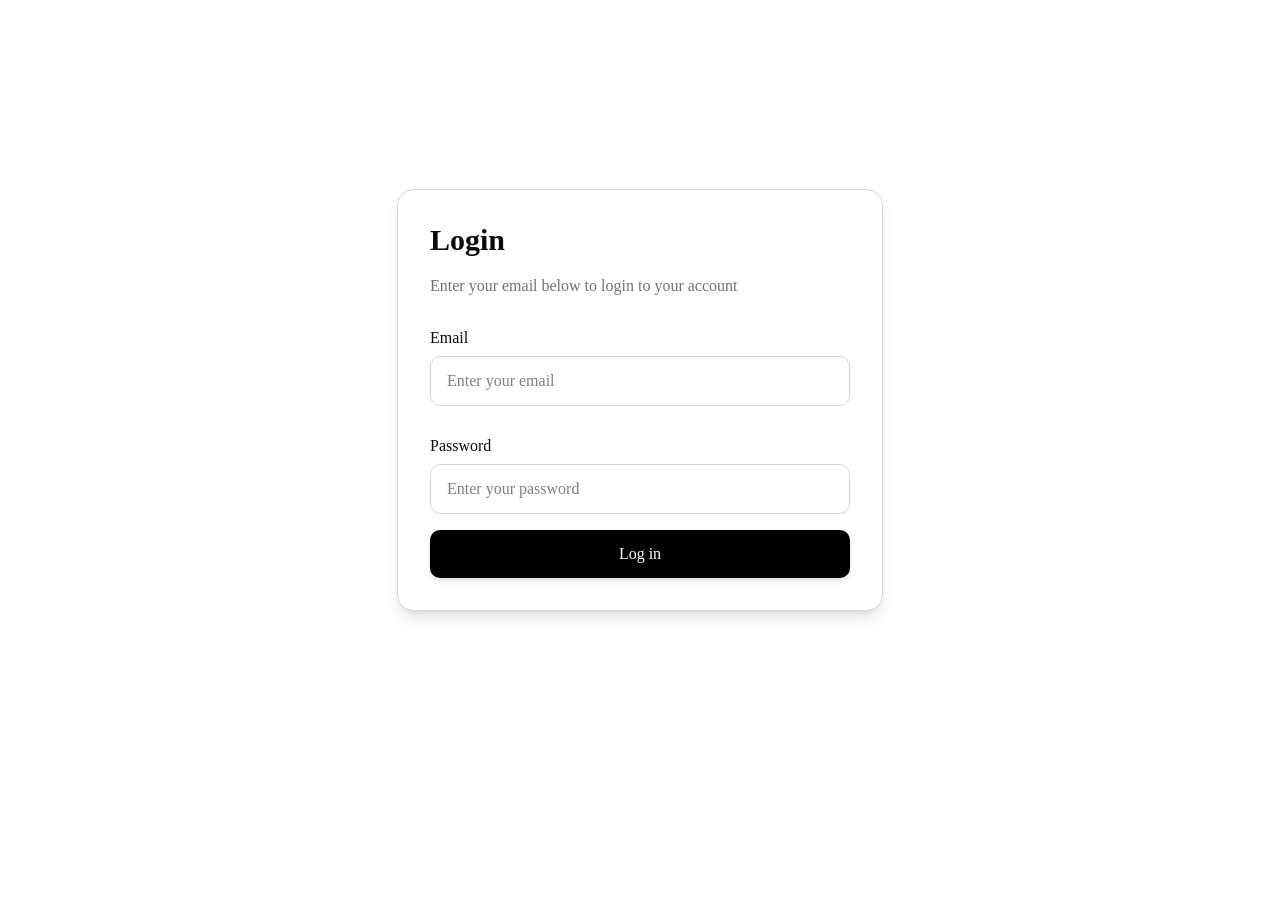
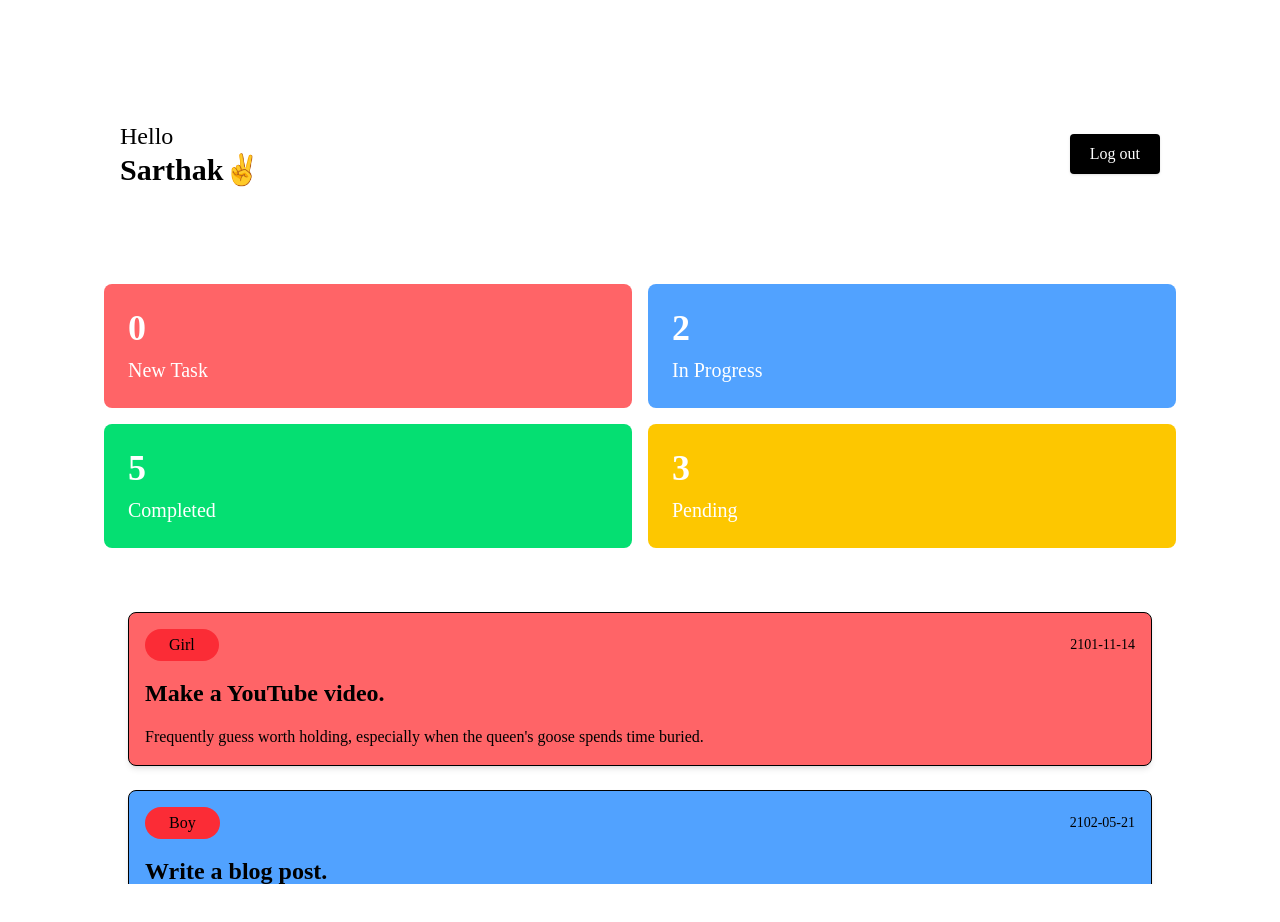
Before and after one commit to dheeraj-Joshi0208/Employee-Management-System, a React (Vite) app: page / in a window 1280 px wide. Shown: the top 922 px of the page. Before the commit the page ends 800 px from the top, so only its background shows below. Built offline with nearby package versions, Linux system fonts and the light colour scheme.

Commit message:
Change Header UI.

```diff
--- a/src/App.jsx
+++ b/src/App.jsx
@@ -1,13 +1,13 @@
 import "./css/App.css";
-import Login from "./components/Auth/Login";
-// import EmployeeDashboard from "./components/Dashboard/EmployeeDashboard";
+// import Login from "./components/Auth/Login";
+import EmployeeDashboard from "./components/Dashboard/EmployeeDashboard";
 
 function App() {
   return (
     <>
-      <div className="container m-auto min-h-screen w-full p-6 flex items-center justify-center">
-        <Login />
-        {/* <EmployeeDashboard /> */}
+      <div className="container m-auto flex min-h-screen w-full items-center justify-center p-6">
+        {/* <Login /> */}
+        <EmployeeDashboard />
       </div>
     </>
   );
--- a/src/others/Header.jsx
+++ b/src/others/Header.jsx
@@ -1,12 +1,12 @@
 const Header = () => {
   return (
-    <div className="flex items-center justify-between">
-      <h1 className="text-2xl font-medium">
+    <div className="flex items-center justify-between p-4">
+      <h1 className="text-2xl font-medium text-black">
         Hello <br />
         <span className="text-3xl font-extrabold">Sarthak✌️</span>
       </h1>
-      <button className="rounded-sm bg-red-500 px-5 py-2 text-white">
-        log out
+      <button className="rounded-sm bg-black px-5 py-2 text-white shadow hover:bg-gray-800 cursor-pointer">
+        Log out
       </button>
     </div>
   );
```
